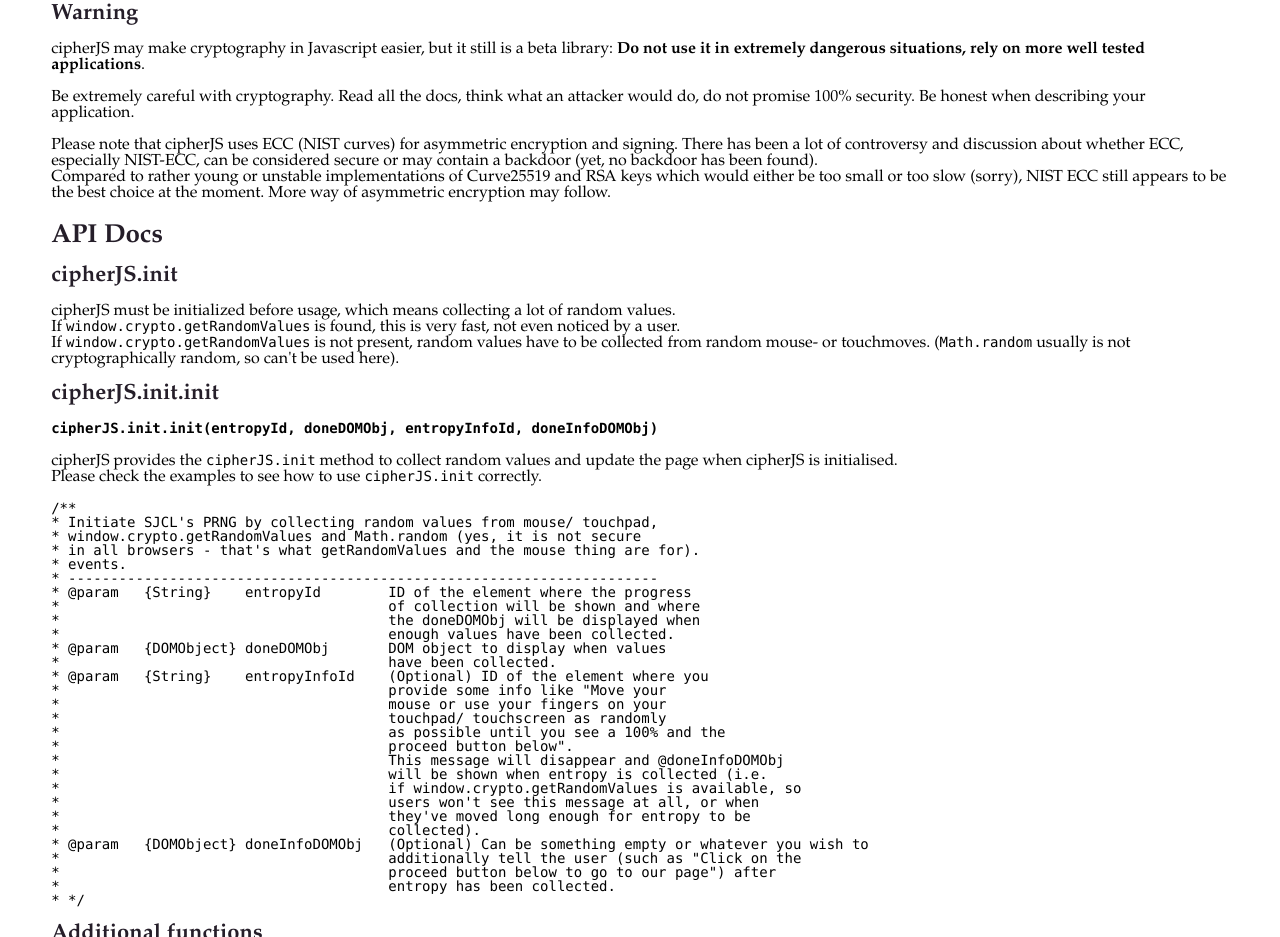
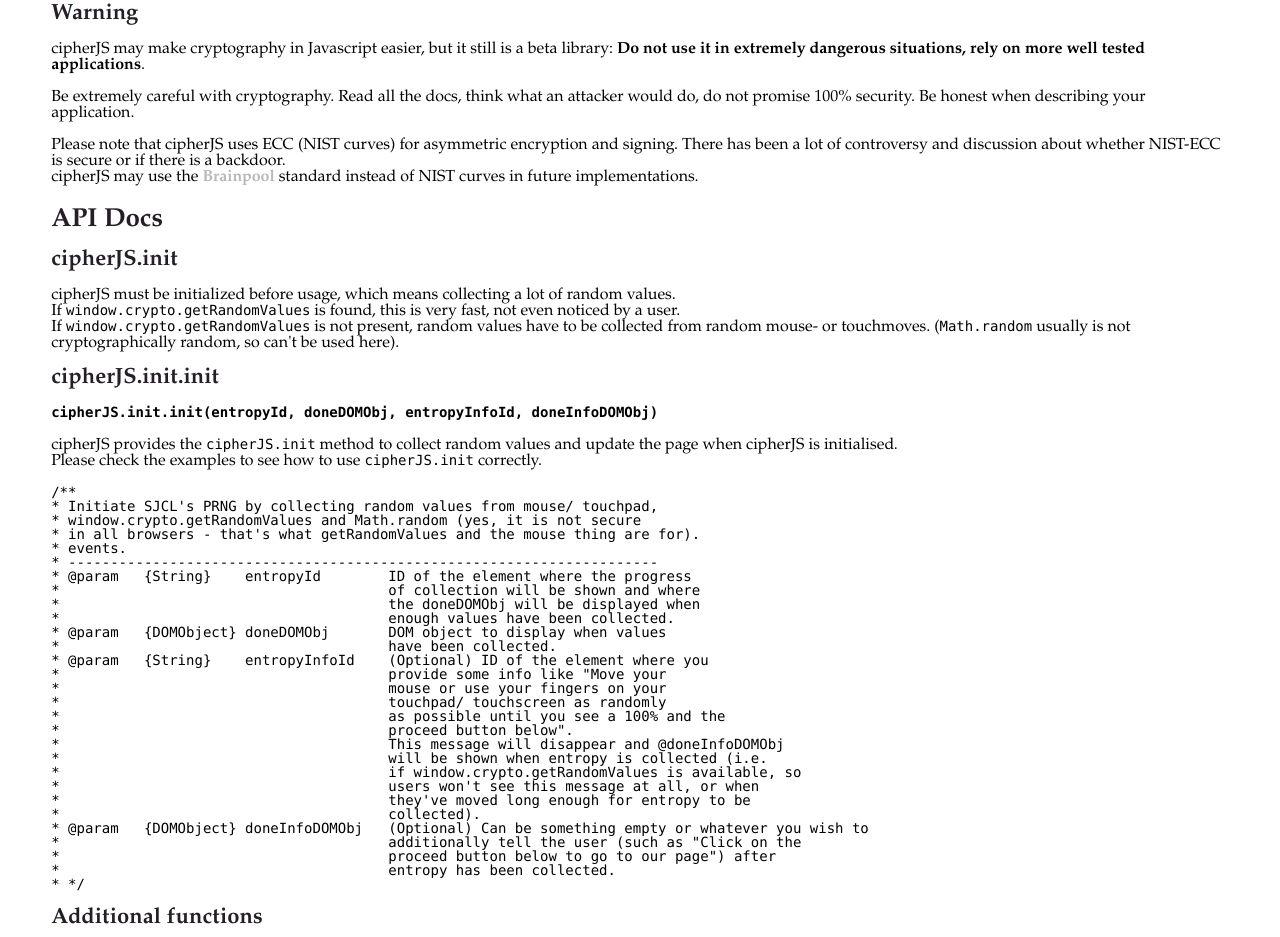
Before and after one commit to snowcrystal/cipherjs, a plain HTML site: page docs/docs.html in a window 1280 px wide. Shown: the part 856-1793 px from the top of the page. Drawn offline with Linux system fonts and the light colour scheme.

Commit message:
Update docs.html

```diff
--- a/docs/docs.html
+++ b/docs/docs.html
@@ -130,12 +130,10 @@
 			<p class="main">
 				Please note that cipherJS uses ECC (NIST curves) for asymmetric encryption
 				and signing. There has been a lot of controversy and discussion about
-				whether ECC, especially NIST-ECC, can be considered secure or may
-				contain a backdoor (yet, no backdoor has been found).<br> Compared to
-				rather young or unstable implementations of Curve25519 and RSA
-				keys which would either be too small or too slow (sorry),
-				NIST ECC still appears to be the best choice at the moment. More way of asymmetric
-				encryption may follow.
+				whether NIST-ECC is secure or if there is a backdoor.
+				<br>
+				cipherJS may use the <a href="http://www.ecc-brainpool.org" target="_blank">Brainpool</a>
+			        standard instead of NIST curves in future implementations.
 			</p>
 		</div>
 		<h1 class="main" id="api">API Docs</h1>
```
